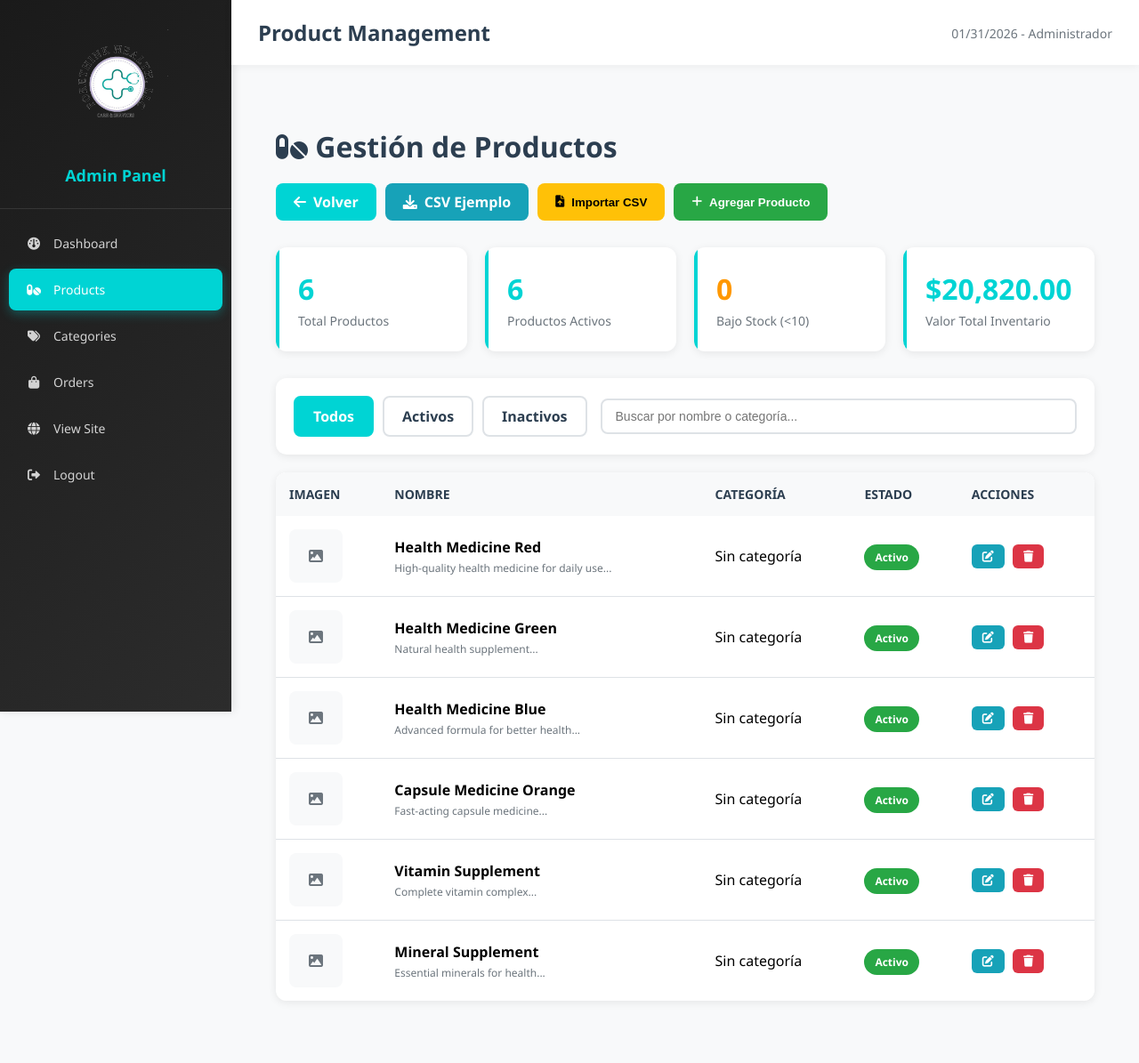
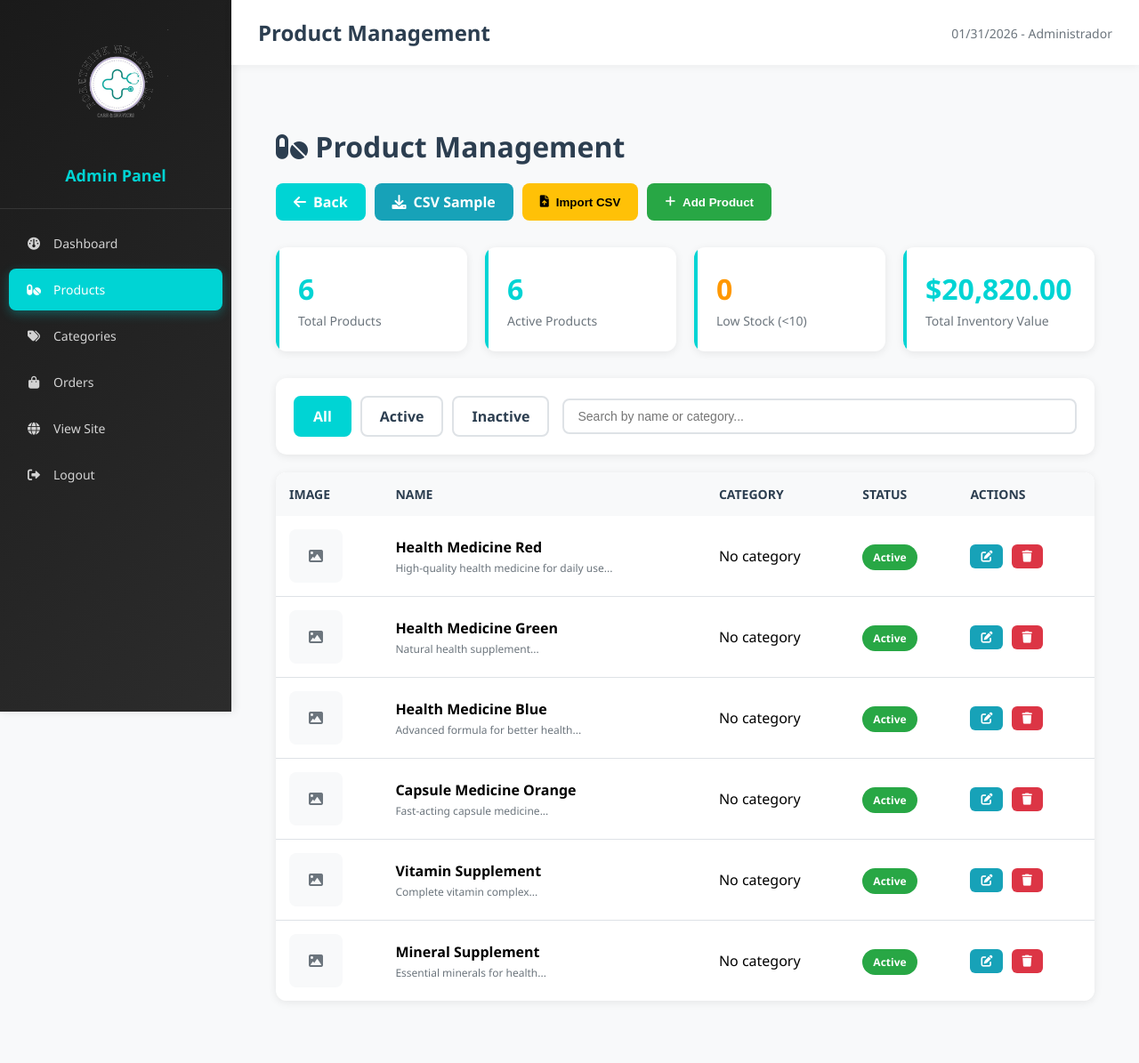
Before and after one commit to Gabrielb-Webdev/Rafa-work, a PHP site: page /admin/productos.php in a window 1280 px wide. Shown: the whole page at 89% size. Run offline with PHP 8.4, Linux system fonts and the light colour scheme; a user stored in the database is signed in; data comes from the database, SQL or seed files in the repository.

Commit message:
feat: Traducir la interfaz de gestión de productos al inglés

```diff
--- a/admin/productos.php
+++ b/admin/productos.php
@@ -733,19 +733,19 @@ tr:last-child td {
 <section class="admin-page">
     <div class="admin-container">
         <div class="admin-header">
-            <h1><i class="fas fa-pills"></i> Gestión de Productos</h1>
+            <h1><i class="fas fa-pills"></i> Product Management</h1>
             <div class="header-actions">
                 <a href="<?php echo BASE_URL; ?>/admin" class="btn btn-back">
-                    <i class="fas fa-arrow-left"></i> Volver
+                    <i class="fas fa-arrow-left"></i> Back
                 </a>
                 <a href="<?php echo BASE_URL; ?>/admin/download-csv-example.php" class="btn btn-download">
-                    <i class="fas fa-download"></i> CSV Ejemplo
+                    <i class="fas fa-download"></i> CSV Sample
                 </a>
                 <button class="btn btn-upload" onclick="document.getElementById('csvUploadModal').classList.add('show')">
-                    <i class="fas fa-file-upload"></i> Importar CSV
+                    <i class="fas fa-file-upload"></i> Import CSV
                 </button>
                 <button class="btn btn-add" onclick="openAddModal()">
-                    <i class="fas fa-plus"></i> Agregar Producto
+                    <i class="fas fa-plus"></i> Add Product
                 </button>
             </div>
         </div>
@@ -764,38 +764,38 @@ tr:last-child td {
             </div>
         <?php endif; ?>
 
-        <!-- Estadísticas -->
+        <!-- Statistics -->
         <div class="stats-grid">
             <div class="stat-card">
                 <div class="stat-value"><?php echo $stats['total']; ?></div>
-                <div class="stat-label">Total Productos</div>
+                <div class="stat-label">Total Products</div>
             </div>
             <div class="stat-card">
                 <div class="stat-value"><?php echo $stats['active']; ?></div>
-                <div class="stat-label">Productos Activos</div>
+                <div class="stat-label">Active Products</div>
             </div>
             <div class="stat-card">
                 <div class="stat-value" style="color: #ff9800;"><?php echo $stats['low_stock']; ?></div>
-                <div class="stat-label">Bajo Stock (&lt;10)</div>
+                <div class="stat-label">Low Stock (&lt;10)</div>
             </div>
             <div class="stat-card">
                 <div class="stat-value">$<?php echo number_format($stats['total_value'], 2); ?></div>
-                <div class="stat-label">Valor Total Inventario</div>
+                <div class="stat-label">Total Inventory Value</div>
             </div>
         </div>
 
-        <!-- Filtros -->
+        <!-- Filters -->
         <div class="filters-section">
             <div class="filters-row">
                 <div class="filter-group">
-                    <a href="?active=all" class="filter-btn <?php echo $filter_active === 'all' ? 'active' : ''; ?>">Todos</a>
-                    <a href="?active=1" class="filter-btn <?php echo $filter_active === '1' ? 'active' : ''; ?>">Activos</a>
-                    <a href="?active=0" class="filter-btn <?php echo $filter_active === '0' ? 'active' : ''; ?>">Inactivos</a>
+                    <a href="?active=all" class="filter-btn <?php echo $filter_active === 'all' ? 'active' : ''; ?>">All</a>
+                    <a href="?active=1" class="filter-btn <?php echo $filter_active === '1' ? 'active' : ''; ?>">Active</a>
+                    <a href="?active=0" class="filter-btn <?php echo $filter_active === '0' ? 'active' : ''; ?>">Inactive</a>
                 </div>
 
                 <div class="search-box">
                     <form method="GET">
-                        <input type="text" name="search" placeholder="Buscar por nombre o categoría..."
+                        <input type="text" name="search" placeholder="Search by name or category..."
                                value="<?php echo htmlspecialchars($search); ?>">
                         <?php if ($filter_active !== 'all'): ?>
                             <input type="hidden" name="active" value="<?php echo $filter_active; ?>">
@@ -810,8 +810,8 @@ tr:last-child td {
             <div class="products-table">
                 <div class="empty-state">
                     <i class="fas fa-box-open"></i>
-                    <h3>No hay productos</h3>
-                    <p>Comienza agregando tu primer producto</p>
+                    <h3>No products</h3>
+                    <p>Start by adding your first product</p>
                 </div>
             </div>
         <?php else: ?>
@@ -819,11 +819,11 @@ tr:last-child td {
                 <table>
                     <thead>
                         <tr>
-                            <th>Imagen</th>
-                            <th>Nombre</th>
-                            <th>Categoría</th>
-                            <th>Estado</th>
-                            <th>Acciones</th>
+                            <th>Image</th>
+                            <th>Name</th>
+                            <th>Category</th>
+                            <th>Status</th>
+                            <th>Actions</th>
                         </tr>
                     </thead>
                     <tbody>
@@ -845,10 +845,10 @@ tr:last-child td {
                                         <?php echo substr(htmlspecialchars($product['description']), 0, 50); ?>...
                                     </div>
                                 </td>
-                                <td><?php echo htmlspecialchars($product['category'] ?? 'Sin categoría'); ?></td>
+                                <td><?php echo htmlspecialchars($product['category'] ?? 'No category'); ?></td>
                                 <td>
                                     <span class="status-badge status-<?php echo $product['is_active'] ? 'active' : 'inactive'; ?>">
-                                        <?php echo $product['is_active'] ? 'Activo' : 'Inactivo'; ?>
+                                        <?php echo $product['is_active'] ? 'Active' : 'Inactive'; ?>
                                     </span>
                                 </td>
                                 <td>
@@ -868,11 +868,11 @@ tr:last-child td {
     </div>
 </section>
 
-<!-- Modal Agregar/Editar Producto -->
+<!-- Add/Edit Product Modal -->
 <div id="productModal" class="modal">
     <div class="modal-content">
         <div class="modal-header">
-            <h2 id="modalTitle">Agregar Producto</h2>
+            <h2 id="modalTitle">Add Product</h2>
             <button class="btn-close" onclick="closeModal()">&times;</button>
         </div>
 
@@ -880,71 +880,71 @@ tr:last-child td {
             <input type="hidden" name="product_id" id="product_id">
 
             <div class="form-group">
-                <label>Nombre del Producto *</label>
+                <label>Product Name *</label>
                 <input type="text" name="name" id="name" required>
             </div>
 
             <div class="form-group">
-                <label>Descripción</label>
+                <label>Description</label>
                 <textarea name="description" id="description" rows="4"></textarea>
             </div>
 
             <div class="form-group">
-                <label>Stock Disponible (Cantidad Ilimitada)</label>
+                <label>Available Stock (Unlimited Quantity)</label>
                 <input type="number" name="stock" id="stock" value="999999" min="0">
-                <small style="color: #6c757d; font-size: 12px;">Cantidad disponible para pedidos. Usa un número alto para stock ilimitado.</small>
+                <small style="color: #6c757d; font-size: 12px;">Available quantity for orders. Use a high number for unlimited stock.</small>
             </div>
 
             <div class="form-group">
-                <label>Imagen del Producto</label>
+                <label>Product Image</label>
                 <label class="custom-file-upload">
                     <input type="file" name="image" id="image" accept="image/*" onchange="previewImage(event)">
                     <i class="fas fa-cloud-upload-alt file-upload-icon"></i>
-                    <div class="file-upload-text">Haz clic o arrastra una imagen aquí</div>
-                    <div class="file-upload-hint">PNG, JPG o JPEG (Máx. 5MB)</div>
+                    <div class="file-upload-text">Click or drag an image here</div>
+                    <div class="file-upload-hint">PNG, JPG or JPEG (Max. 5MB)</div>
                 </label>
                 <div id="fileNameDisplay" class="file-name-display">
                     <i class="fas fa-file-image"></i> <span id="fileName"></span>
                 </div>
                 <div id="imagePreviewContainer" class="image-preview-container">
                     <img id="imagePreview" class="image-preview" src="" alt="Preview">
-                    <div class="image-preview-label">Vista previa de la imagen</div>
+                    <div class="image-preview-label">Image preview</div>
                 </div>
             </div>
 
             <div class="form-group">
                 <div class="checkbox-group">
                     <input type="checkbox" name="is_active" id="is_active" checked>
-                    <label for="is_active" style="margin: 0;">Producto Activo</label>
+                    <label for="is_active" style="margin: 0;">Active Product</label>
                 </div>
             </div>
 
             <div style="display: flex; gap: 10px; justify-content: flex-end;">
-                <button type="button" class="btn btn-back" onclick="closeModal()">Cancelar</button>
+                <button type="button" class="btn btn-back" onclick="closeModal()">Cancel</button>
                 <button type="submit" name="add_product" id="submitBtn" class="btn btn-add">
-                    <i class="fas fa-save"></i> Guardar Producto
+                    <i class="fas fa-save"></i> Save Product
                 </button>
             </div>
         </form>
     </div>
 </div>
 
-<!-- Modal Importar CSV -->
+<!-- Import CSV Modal -->
 <div id="csvUploadModal" class="modal">
     <div class="modal-content">
         <div class="modal-header">
-            <h2>Importar Productos desde CSV</h2>
+            <h2>Import Products from CSV</h2>
             <button class="btn-close" onclick="document.getElementById('csvUploadModal').classList.remove('show')">&times;</button>
         </div>
 
         <form action="<?php echo BASE_URL; ?>/admin/import-csv.php" method="POST" enctype="multipart/form-data">
             <div class="form-group">
-                <label>Selecciona el archivo CSV</label>
+                <label>Select CSV file</label>
                 <input type="file" name="csv_file" accept=".csv" required>
                 <small style="color: #6c757d; font-size: 12px;">
-                    El archivo debe tener el formato: nombre,descripcion,stock<br>
+                    The file must have the format: name,description,stock<br>
                     <a href="<?php echo BASE_URL; ?>/admin/download-csv-example.php" style="color: #17a2b8;">
-                        <i class="fas fa-download"></i> Descargar archivo de ejemplo
+                        <i class="fas fa-download"></i> Download sample file
                     </a>
                 </small>
             </div>
@@ -1000,10 +1000,10 @@ function previewImage(event) {
 }
 
 function openAddModal() {
-    document.getElementById('modalTitle').textContent = 'Agregar Producto';
+    document.getElementById('modalTitle').textContent = 'Add Product';
     document.getElementById('productForm').reset();
     document.getElementById('product_id').value = '';
-    document.getElementById('stock').value = '999999'; // Stock alto por defecto
+    document.getElementById('stock').value = '999999'; // High stock by default
     document.getElementById('submitBtn').name = 'add_product';
 
     // Limpiar preview de imagen
@@ -1021,7 +1021,7 @@ function openAddModal() {
 }
 
 function editProduct(product) {
-    document.getElementById('modalTitle').textContent = 'Editar Producto';
+    document.getElementById('modalTitle').textContent = 'Edit Product';
     document.getElementById('product_id').value = product.id;
     document.getElementById('name').value = product.name;
     document.getElementById('description').value = product.description || '';
@@ -1055,7 +1055,7 @@ function closeModal() {
 }
 
 function deleteProduct(id, name) {
-    if (confirm(`¿Estás seguro de eliminar el producto "${name}"?\n\nEsta acción no se puede deshacer.`)) {
+    if (confirm(`Are you sure you want to delete the product "${name}"?\n\nThis action cannot be undone.`)) {
         window.location.href = '?delete=' + id;
     }
 }
```
Also changed, not shown: admin/index.php (+13 -13 lines).
